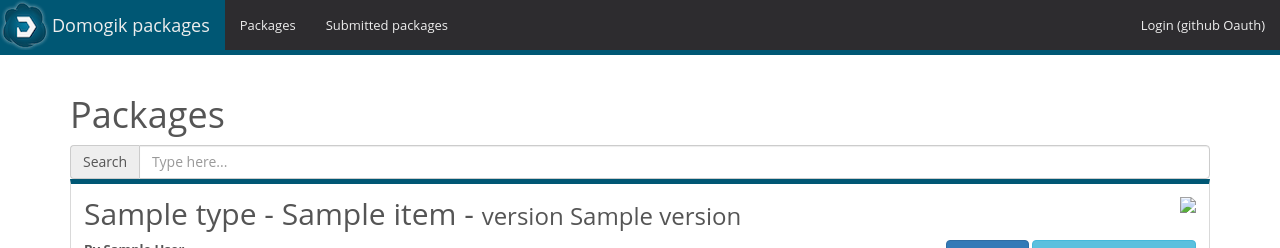
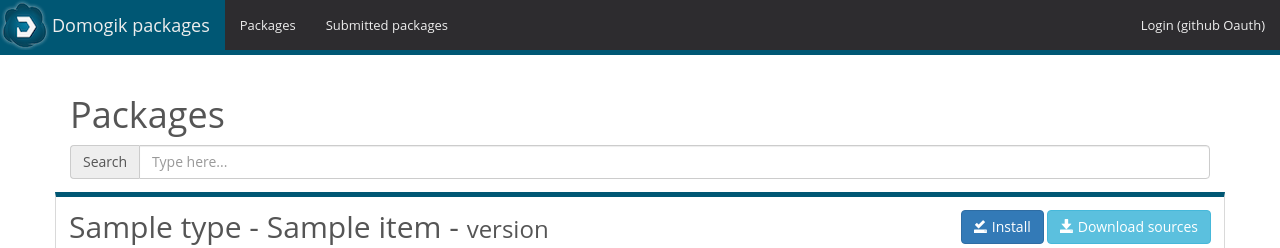
Before and after one commit to fritz-smh/dmgweb_packages, a Python web app: template templates/submission_list.html in a window 1280 px wide. Shown: the top 248 px of the page. Run offline with Jinja, Linux system fonts and the light colour scheme; the template is opened without the code that fills it: most values are stand-ins (such as "Sample title", 1, 10 or a date in 2020); some libraries are stand-ins or nearby versions.

Commit message:
Add icons, improve layout

```diff
--- a/application.py
+++ b/application.py
@@ -120,6 +120,7 @@ def after_request(response):
 from dmgweb_packages.views.index import *
 from dmgweb_packages.views.core_team import *
 from dmgweb_packages.views.github import *
+from dmgweb_packages.views.icons import *
 from dmgweb_packages.views.packages import *
 from dmgweb_packages.views.submit_package import *
 from dmgweb_packages.views.submission_list import *
--- a/data/submitted_packages.json
+++ b/data/submitted_packages.json
@@ -1 +1 @@
-[{"submission_date": 1404078578.263112, "description": "velbus interface", "package": "plugin_velbus", "author_email": "maikel.puni@gmail.com", "tags": "energy,hvac,light,shutter,temperature,heating", "version": "0.5.0", "author": "Maikel Punie", "submitter": "fritz-smh", "url_build_status": "", "type": "plugin", "url_package": "https://github.com/Cereal2nd/domogik-plugin-velbus/archive/master.zip", "name": "velbus"}, {"submission_date": 1404078589.121795, "description": "Send over xPL disk usage", "tags": "computer", "url_package": "https://github.com/fritz-smh/domogik-plugin-diskfree/archive/master.zip", "name": "diskfree", "package": "plugin_diskfree", "author_email": "fritz.smh at gmail.com", "author": "Fritz", "version": "1.0a0", "submitter": "fritz-smh", "url_build_status": "https://travis-ci.org/fritz-smh/domogik-plugin-diskfree.svg?branch=master", "type": "plugin"}]
+[{"submission_date": 1404136172.286395, "description": "Send over xPL disk usage", "tags": "computer", "url_package": "https://github.com/fritz-smh/domogik-plugin-diskfree/archive/master.zip", "name": "diskfree", "package": "plugin_diskfree", "author_email": "fritz.smh at gmail.com", "author": "Fritz", "version": "1.0a0", "submitter": "fritz-smh", "url_build_status": "https://api.travis-ci.org/fritz-smh/domogik-plugin-diskfree.svg", "type": "plugin"}]
--- a/static/css/default-package-list.css
+++ b/static/css/default-package-list.css
@@ -16,6 +16,10 @@ h2 .version {
     font-size: 0.8em;
 }
 
+.search {
+    margin-bottom: 1em;
+}
+
 pre {
     overflow: auto;
     word-wrap: normal;
@@ -31,9 +35,6 @@ pre {
     font-weight: bold;
 }
 
-.main_actions {
-    float: right;
-}
 
 
 /*** links ***/
@@ -66,6 +67,10 @@ pre {
     border-radius: 3px 3px 3px 3px;
 }
 
+.build {
+    margin-top: 1ex;
+}
+
 /*** details ***/
 
 /*** admin informations ***/
--- a/templates/submission_list.html
+++ b/templates/submission_list.html
@@ -12,17 +12,39 @@
     <p>There is no submitted package</p>
 
   {% else %}
-    <div class="input-group"> <span class="input-group-addon">Search</span>
+    <div class="search input-group"> <span class="input-group-addon">Search</span>
       <input id="filter_section" type="text" class="form-control" placeholder="Type here...">
     </div>
-    <div class="searchable">
+    <div class="searchable row row-centered">
       {% for item in sub_list %}
         <section class="package">
-          <h2>{{ item.type }} - {{ item.name }} - <span class="version">version {{ item.version }}</span> {% if item.url_build_status %} <img class="build" src='{{ item.url_build_status }}'/> {% endif %}</h2>
-          <div class="main_actions">
+          <!-- row 1 -->
+          <div class="row">
+
+            <!-- column 1 -->
+            <div class="col-md-6">
+              <h2>{{ item.type }} - {{ item.name }} - <span class="version">version {{ item.version }}</span></h2>
+            </div>
+
+            <!-- column 2 -->
+            <div class="col-md-6">
+              <span class="pull-right">
                 <a class="btn btn-primary" data-toggle="modal" data-target="#modal_install_{{ item.type }}_{{ item.name }}_{{ item.version|replace(".", "_") }}" href="#" ><span class='glyphicon glyphicon-saved' aria-hidden='true'></span> Install</a>
                 <a class="btn btn-info download" href="{{ item.url_package }}"><span class='glyphicon glyphicon-save' aria-hidden='true'></span> Download sources</a>
+              </span>
             </div>
+          </div>
+
+          <!-- row 2 -->
+          <div class="row">
+
+            <!-- column 1 -->
+            <div class="col-md-2">
+              <img src="/icons/{{ item.type }}_{{ item.name }}_{{ item.version }}.png" alt="{{ item.type }}_{{ item.name }}_{{ item.version }} icon"/>
+            </div>
+
+            <!-- column 2 -->
+            <div class="col-md-6">
               <div class="author">
                 By {{ item.author }} {% if g.core_team %} <span class="admin">{{ item.author_email }} </span> {% endif %}
               </div>
@@ -37,10 +59,24 @@
                   </li>
                 {% endfor %}
               </ul>
+            </div>
+
+            <!-- column 3 -->
+            <div class="col-md-4">
+              <div class="pull-right">
+                <div>
+                  <a class="btn btn-default" data-toggle="modal" data-target="#modal_details_{{ item.type }}_{{ item.name }}_{{ item.version|replace(".", "_") }}" href="#" >More details</a>
+                </div>
+                <div class="build">
+                  {% if item.url_build_status %} <img class="build" src='{{ item.url_build_status }}'/> {% endif %}
+                </div>
+              </div>
+            </div>
+          </div>
+
 
 
           <div>
-            <a class="btn btn-default" data-toggle="modal" data-target="#modal_details_{{ item.type }}_{{ item.name }}_{{ item.version|replace(".", "_") }}" href="#" >More details</a>
             {% if g.core_team %}
               <a href="{{ url_for("validate_package") }}?type={{ item.type }}&name={{ item.name }}&version={{ item.version }}">Validate the package</a>
               <a href="#">TODO : Refuse the package</a>
--- a/templates/submit_package.html
+++ b/templates/submit_package.html
@@ -43,6 +43,7 @@
       <label class="control-label">Version :</label> {{ form.version.data }}
       {{ form.version }}
     </div>
+    <img src="/icons/{{ form.type.data }}_{{ form.name.data }}_{{ form.version.data }}.png"/>
     <div class="form-group ">
       <label class="control-label">Description :</label> {{ form.description.data }}
       {{ form.description }}
```
Also changed, not shown: common/package.py (+12 -0 lines), views/icons.py (added, +8 -0 lines), data/icons/plugin_diskfree_1.0a0.png (added). Lines whose indentation alone changed are shown as unchanged.
